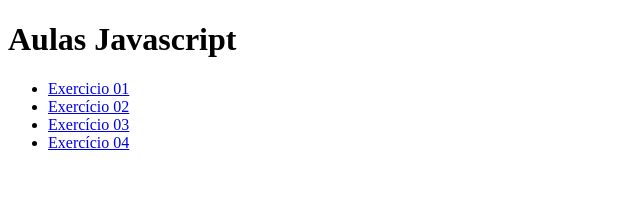
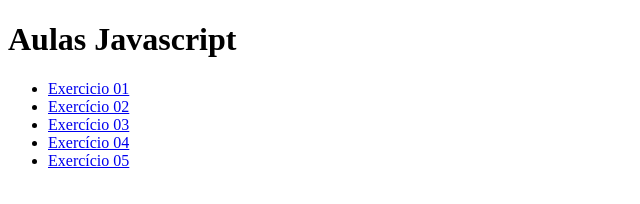
Before and after one commit to VitorCarvalhoo/Curso-JavaScript, a plain HTML site: page index.html in a window 1280 px wide. Shown: the whole page, without its empty margins (0-640 px from the left). Drawn offline with Linux system fonts and the light colour scheme.

Commit message:
Alterações em nomes do index.html

```diff
--- a/index.html
+++ b/index.html
@@ -13,6 +13,7 @@
         <li><a href="aulas/aula06/ex002.html">Exercício 02</a></li>
         <li><a href="aulas/aula06/ex003.html">Exercício 03</a></li>
         <li><a href="aulas/aula06/ex004.html">Exercício 04</a></li>
+        <li><a href="aulas/aula07/ex005.html">Exercício 05</a></li>
     </ul>
 </body>
 </html>
```
Also changed, not shown: aulas/aula07/ex005.html (renamed from aulas/aula07/ex007.html).
